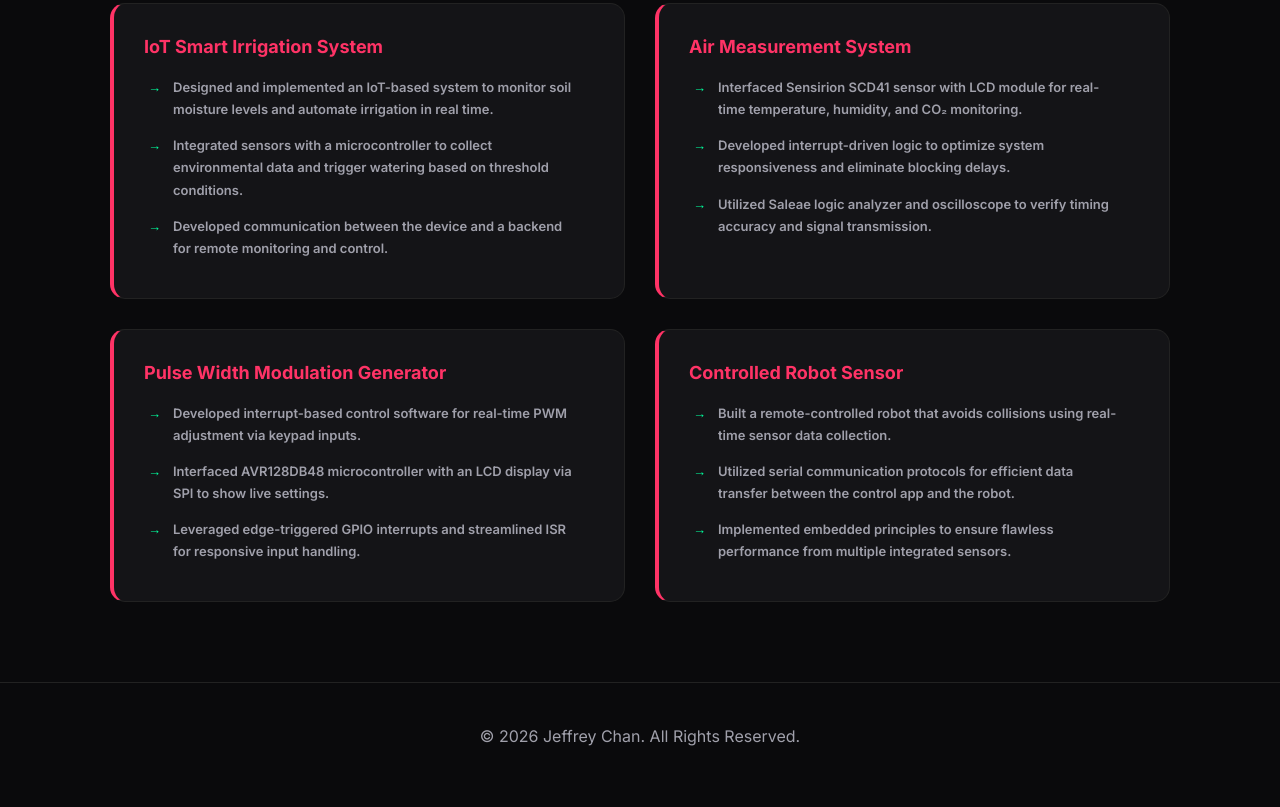
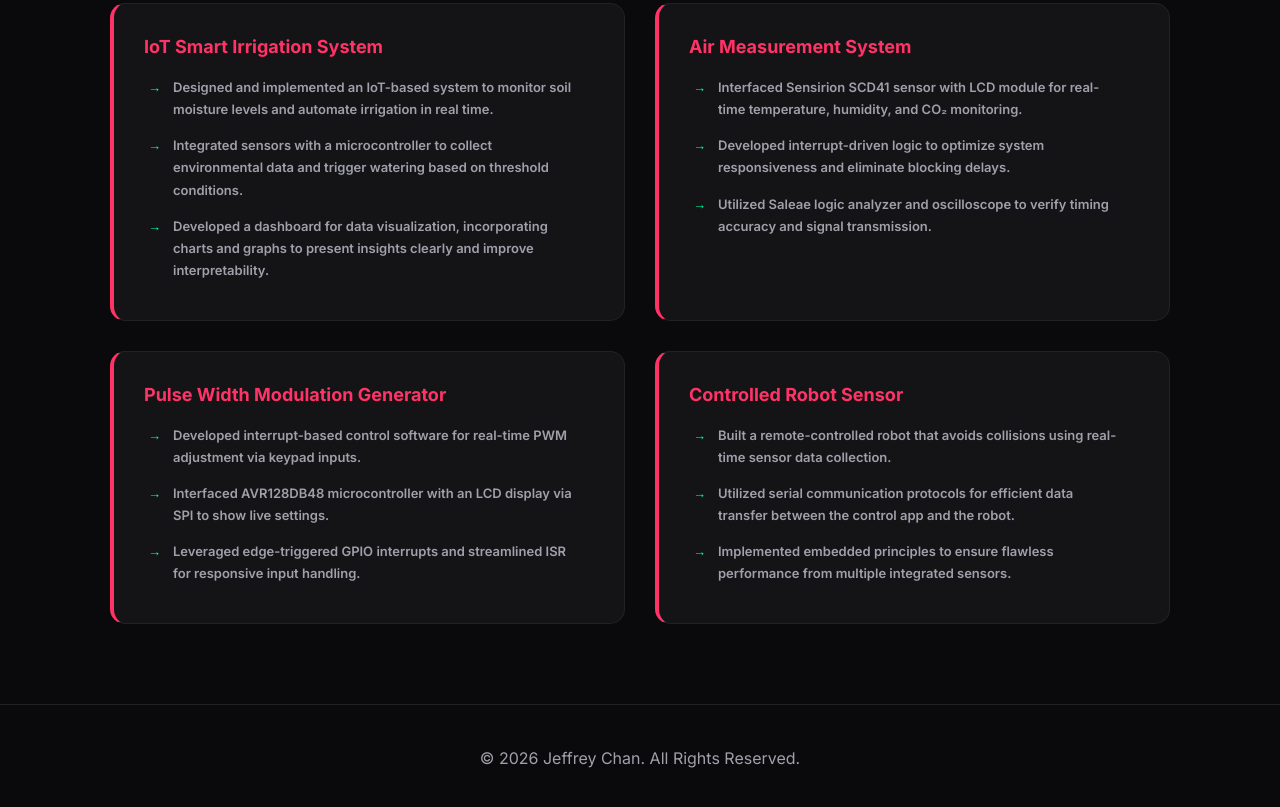
Before and after one commit to giraffeyc/myWebsite, a plain HTML site: page index.html in a window 1280 px wide. Shown: the part 3514-4321 px from the top of the page. Drawn offline with Linux system fonts and the light colour scheme.

Commit message:
Update index.html

```diff
--- a/index.html
+++ b/index.html
@@ -149,7 +149,7 @@
                     <div class="tab-content">
                         <p>Designed and implemented an IoT-based system to monitor soil moisture levels and automate irrigation in real time.</p>
                         <p>Integrated sensors with a microcontroller to collect environmental data and trigger watering based on threshold conditions.</p>
-                        <p>Developed communication between the device and a backend for remote monitoring and control.</p>
+                        <p>Developed a dashboard for data visualization, incorporating charts and graphs to present insights clearly and improve interpretability.</p>
                     </div>
                 </div>
 
```
